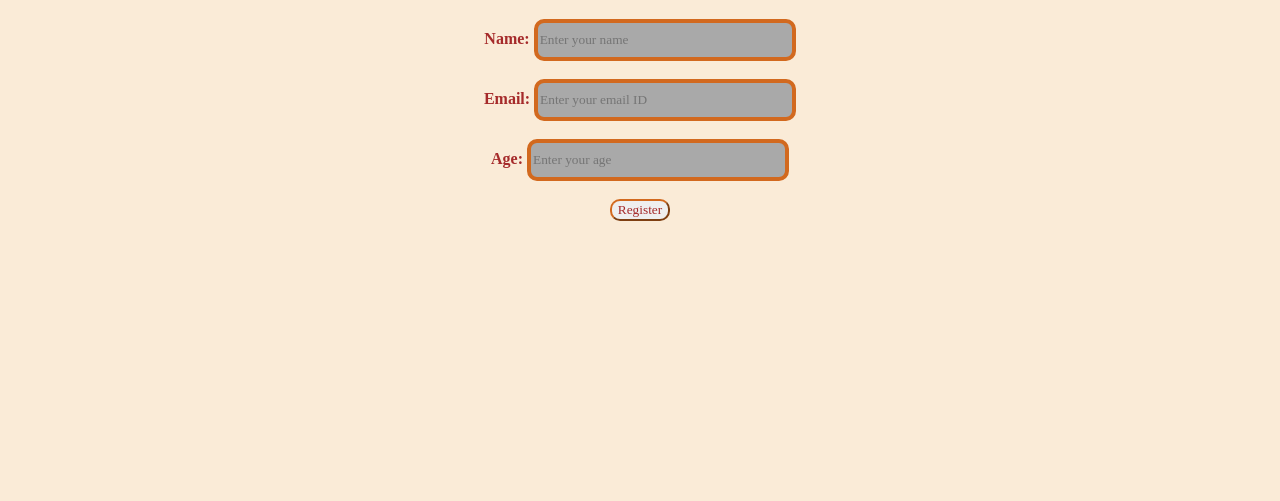
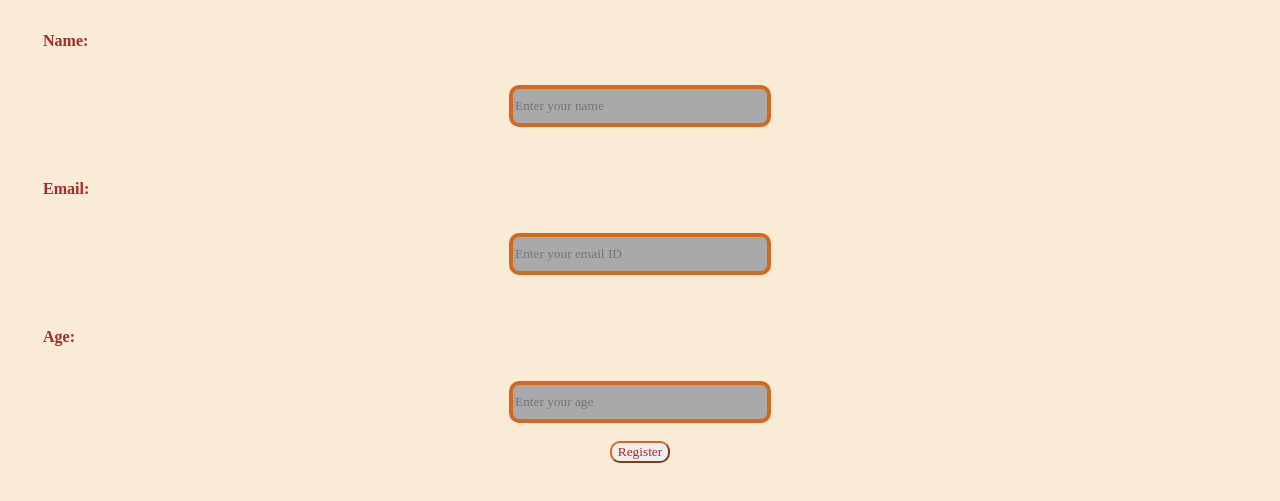
Before and after one commit to jade0845/my-project, a plain HTML site: page Experiment-1/Exp1.html in a window 1280 px wide. Shown: the part 61-562 px from the top of the page. Drawn offline with Linux system fonts and the light colour scheme.

Commit message:
first commit

```diff
--- a/Experiment-1/style.css
+++ b/Experiment-1/style.css
@@ -1,6 +1,7 @@
 body{
     text-align: center;
     background-color: antiquewhite;
+
 }
 h1{
     background-color: chocolate;
@@ -8,7 +9,10 @@ h1{
 label {
     color:brown;
     font-family: 'Times New Roman', Times, serif;
-
+    padding: 10px;
+    margin: 25px;
+    display: flex;
+    flex-direction: row;
 }
 input{
     width: 250px;
@@ -18,11 +22,11 @@ input{
     border-color: chocolate;
     background-color: darkgray;
     font-family: 'Times New Roman', Times, serif;
+
 }
 button{
     color:brown;
     font-family: 'Times New Roman', Times, serif;
     border-color: chocolate;
     border-radius: 10px;
-
 }
```
